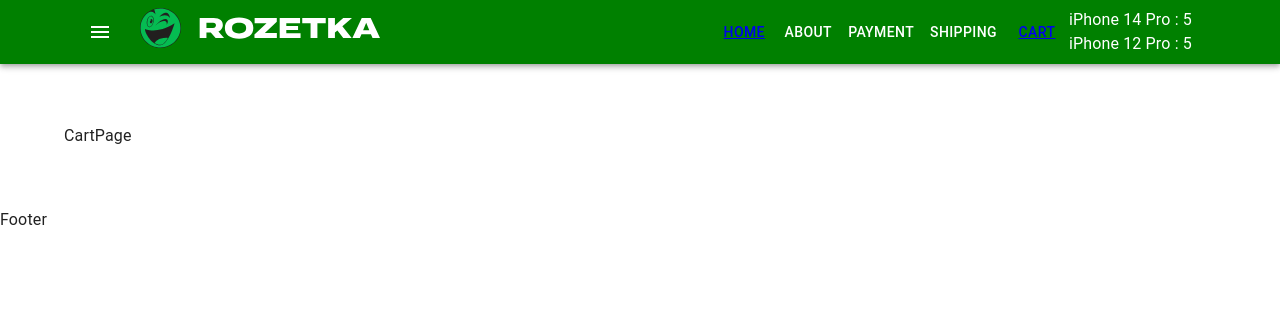
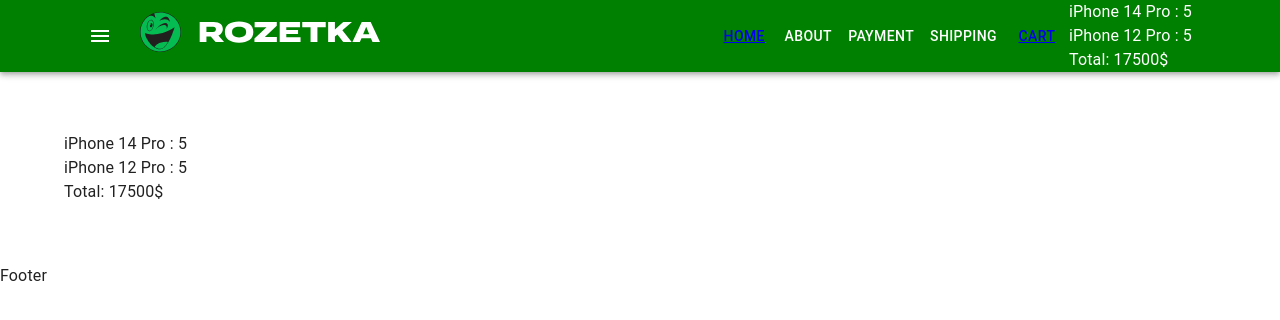
Before and after one commit to dyma-frost/fake-internet-shop, a React (Create React App) app: page /cart in a window 1280 px wide. Shown: the top 320 px of the page. Built offline with nearby package versions, Linux system fonts and the light colour scheme.

Commit message:
add CartTotal and CartProductList

```diff
--- a/src/components/CartHeader/CartHeader.tsx
+++ b/src/components/CartHeader/CartHeader.tsx
@@ -1,26 +1,17 @@
-import productsArray, { getProductsObject, Product } from 'utils/productsArray'
+import CartProductList from 'components/CartProductList/CartProductList'
+import CartTotal from 'components/CartTotal/CartTotal'
 
 type Props = {
     productsInCart: {
         [id: number]: number
     }
-    productsObject?: {
-        [id: number]: Product
-    }
 }
 
-const CartHeader = ({
-    productsInCart,
-    productsObject = getProductsObject(productsArray),
-}: Props) => {
+const CartHeader = ({ productsInCart }: Props) => {
     return (
         <div>
-            {Object.keys(productsInCart).map((productId) => (
-                <div key={productId}>
-                    {productsObject[parseInt(productId)].title} :{' '}
-                    {productsInCart[parseInt(productId)]}
-                </div>
-            ))}
+            <CartProductList productsInCart={productsInCart} />
+            <CartTotal productsInCart={productsInCart} />
         </div>
     )
 }
--- /dev/null
+++ b/src/components/CartProductList/CartProductList.tsx
@@ -0,0 +1,27 @@
+import productsArray, { getProductsObject, Product } from 'utils/productsArray'
+
+type Props = {
+    productsInCart: {
+        [id: number]: number
+    }
+    productsObject?: {
+        [id: number]: Product
+    }
+}
+
+const CartProductList = ({
+    productsInCart,
+    productsObject = getProductsObject(productsArray),
+}: Props) => {
+    return (
+        <div>
+            {Object.keys(productsInCart).map((productId) => (
+                <div key={productId}>
+                    {productsObject[parseInt(productId)].title} :{' '}
+                    {productsInCart[parseInt(productId)]}
+                </div>
+            ))}
+        </div>
+    )
+}
+export default CartProductList
--- /dev/null
+++ b/src/components/CartTotal/CartTotal.tsx
@@ -0,0 +1,30 @@
+import productsArray, { getProductsObject, Product } from 'utils/productsArray'
+
+type Props = {
+    productsInCart: {
+        [id: number]: number
+    }
+    productsObject?: {
+        [id: number]: Product
+    }
+}
+
+const CartTotal = ({
+    productsInCart,
+    productsObject = getProductsObject(productsArray),
+}: Props) => {
+    return (
+        <div>
+            Total:{' '}
+            {Object.keys(productsInCart).reduce(
+                (total, productId) =>
+                    total +
+                    productsObject[parseInt(productId)].price *
+                        productsInCart[parseInt(productId)],
+                0
+            )}
+            $
+        </div>
+    )
+}
+export default CartTotal
--- a/src/container/App/App.tsx
+++ b/src/container/App/App.tsx
@@ -41,7 +41,7 @@
                         path="/"
                         element={<Home addProductToCart={addProductToCart} />}
                     />
-                    <Route path="cart" element={<CartPage />} />
+                    <Route path="cart" element={<CartPage productsInCart={productsInCart}/>} />
                 </Routes>
             </Container>
             <Footer />
--- a/src/pages/Cart/CartPage.tsx
+++ b/src/pages/Cart/CartPage.tsx
@@ -1,5 +1,18 @@
-type Props = {}
-const CartPage = (props: Props) => {
-    return <div>CartPage</div>
+import CartProductList from 'components/CartProductList/CartProductList'
+import CartTotal from 'components/CartTotal/CartTotal'
+
+type Props = {
+    productsInCart: {
+        [id: number]: number
+    }
+}
+
+const CartPage = ({ productsInCart }: Props) => {
+    return (
+        <div>
+            <CartProductList productsInCart={productsInCart} />
+            <CartTotal productsInCart={productsInCart} />
+        </div>
+    )
 }
 export default CartPage
```
